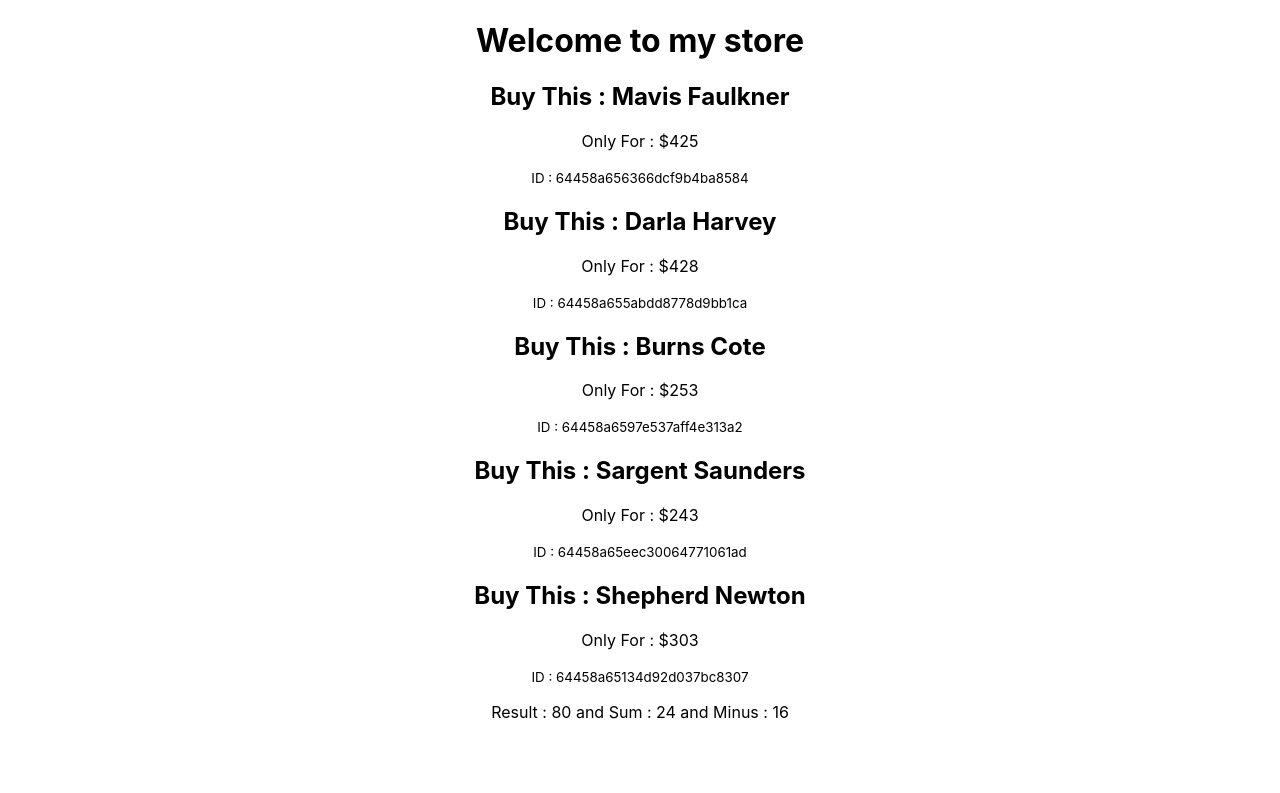
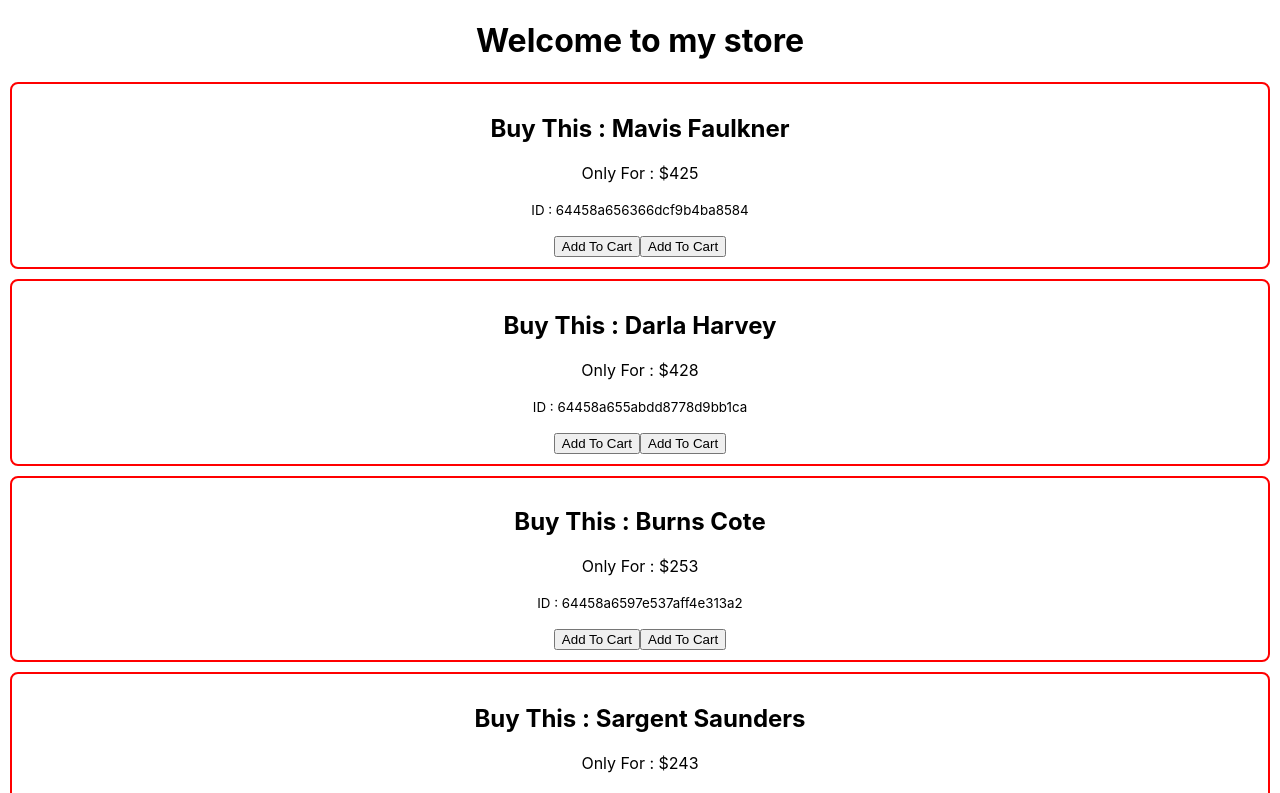
Before and after one commit to ras1k/react-storage-and-handler, a React (Create React App) app: page / in a window 1280 px wide. Shown: the top 793 px of the page. Built offline with nearby package versions, Linux system fonts and the light colour scheme.

Commit message:
event handler added

```diff
--- a/src/components/Cosmetic/Cosmetic.css
+++ b/src/components/Cosmetic/Cosmetic.css
@@ -0,0 +1,6 @@
+.product{
+    border: 2px solid red;
+    border-radius: 8px;
+    padding: 10px;
+    margin: 10px;
+}
--- a/src/components/Cosmetic/Cosmetic.js
+++ b/src/components/Cosmetic/Cosmetic.js
@@ -1,12 +1,23 @@
 import React from 'react';
+import './Cosmetic.css';
 
 const Cosmetic = (props) => {
     const {name, price, id} = props.cosmetic;
+
+    const addToCart = (id) =>{
+        console.log('item added', id)
+    }
+
+    const addToCartWithParam = () => addToCart(id);
+
+
     return (
-        <div>
+        <div className='product'>
             <h2>Buy This : {name}</h2>
             <p>Only For : ${price}</p>
             <p><small>ID : {id}</small></p>
+            <button onClick={addToCartWithParam}>Add To Cart</button>
+            <button onClick={() => addToCart(id)}>Add To Cart</button>
         </div>
     );
 };
```
